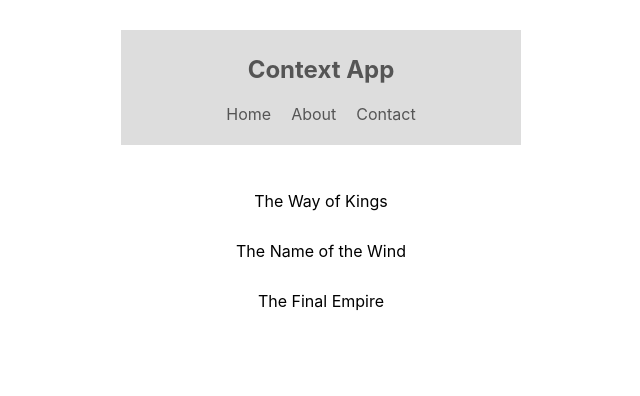
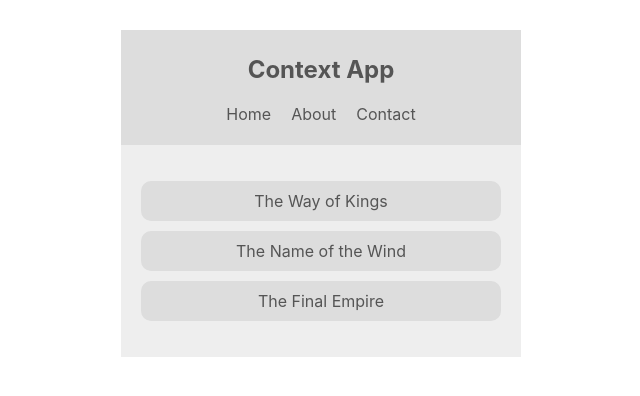
Before and after one commit to dev-xero/context-app-and-hooks, a React (Create React App) app: page / in a window 1280 px wide. Shown: the top 396 px of the page, without its empty margins (319-959 px from the left). Built offline with nearby package versions, Linux system fonts and the light colour scheme.

Commit message:
Used Context API in BookList

```diff
--- a/src/components/BookList.jsx
+++ b/src/components/BookList.jsx
@@ -1,15 +1,21 @@
-import React from 'react'
+import React, { useContext } from 'react'
+import { ThemeContext } from '../context/ThemeContext'
 
 const BookList = () => {
-	return (
-		<div className="book-list">
-			<ul>
-				<li>The Way of Kings</li>
-				<li>The Name of the Wind</li>
-				<li>The Final Empire</li>
-			</ul>
-		</div>
-	)
+  const { isLightTheme, light, dark } = useContext(ThemeContext)
+  const theme = isLightTheme ? light : dark
+  return (
+    <div
+      className="book-list"
+      style={{ color: theme.syntax, backgroundColor: theme.bg }}
+    >
+      <ul>
+        <li style={{ backgroundColor: theme.ui }}>The Way of Kings</li>
+        <li style={{ backgroundColor: theme.ui }}>The Name of the Wind</li>
+        <li style={{ backgroundColor: theme.ui }}>The Final Empire</li>
+      </ul>
+    </div>
+  )
 }
 
 export default BookList
```
